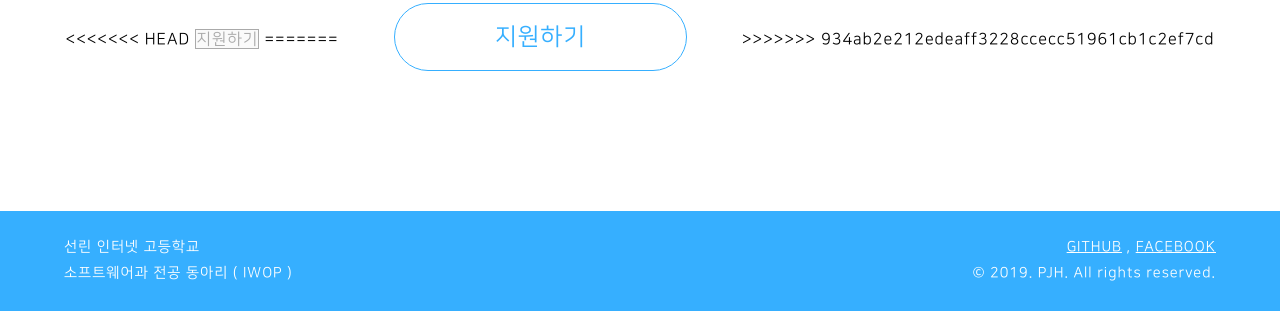
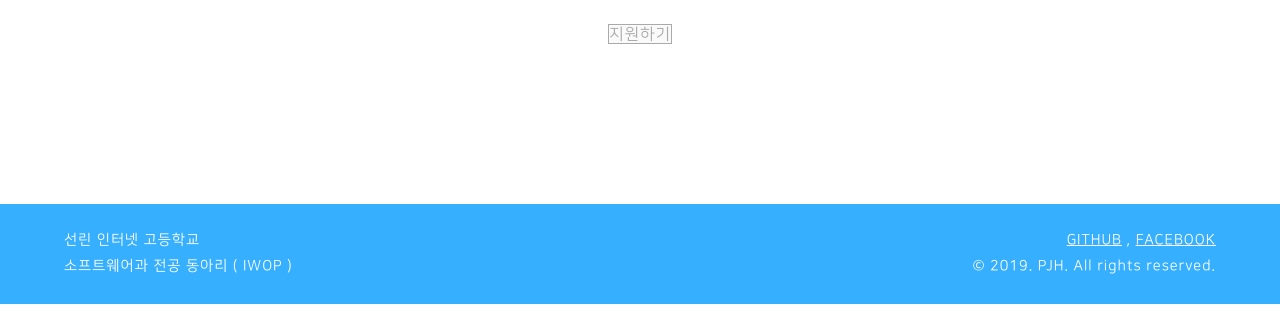
Before and after one commit to wugusaud77/iwop.github.io, a plain HTML site: page index.html in a window 1280 px wide. Shown: the part 5865-6176 px from the top of the page. Drawn offline with Linux system fonts and the light colour scheme.

Commit message:
UPDATE button

```diff
--- a/index.html
+++ b/index.html
@@ -335,11 +335,7 @@
                         class="iwop__contactus__image"></a>
             </article>
             <article class="iwop__contacus__item scrollAnimation">
-<<<<<<< HEAD
                 <button class="iwop__contacus__button" title="21기 지원 마감" disabled>지원하기</button>
-=======
-                <a target="_blank" href="http://bit.ly/iwop21" class="iwop__contactus__button">지원하기</a>
->>>>>>> 934ab2e212edeaff3228ccecc51961cb1c2ef7cd
             </article>
         </section>
         <footer class="iwop__footer">
```
